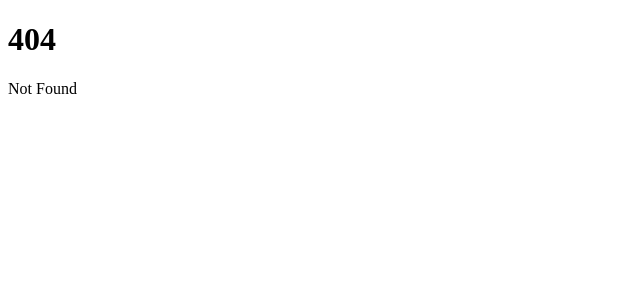
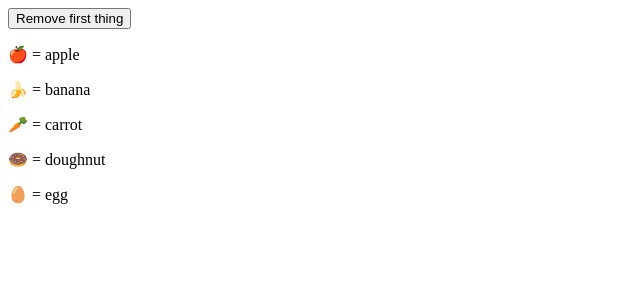
Before and after one commit to socool/svelte-demo, a SvelteKit app: page /part1/logic/keyed in a window 1280 px wide. Before the commit this address had no page. Shown: the top 300 px of the page, without its empty margins (0-640 px from the left). Built offline with nearby package versions, Linux system fonts and the light colour scheme.

Commit message:
Keyed each blocks

```diff
--- a/src/routes/+page.svelte
+++ b/src/routes/+page.svelte
@@ -49,6 +49,7 @@
     <a href="/">Home</a>
     <a href="/part1">Part 1</a>
     <a href="/part1/logic">Logic</a>
+    <a href="/part1/logic/keyed">Keyed each blocks</a>
 </nav>
 
 <h2>Component</h2>
--- /dev/null
+++ b/src/routes/part1/logic/keyed/+page.svelte
@@ -0,0 +1,24 @@
+<script>
+    import Thing from './Thing.svelte';
+import thing from './Thing.svelte';
+
+    let things = [
+        {id: 1, name: 'apple'},
+        {id: 2, name: 'banana'},
+        {id: 3, name: 'carrot'},
+        {id: 4, name: 'doughnut'},
+        {id: 5, name: 'egg'}
+    ];
+
+    function handleClick(){
+        things = things.slice(1);
+    }
+</script>
+
+<button on:click={handleClick}>
+    Remove first thing
+</button>
+
+{#each things as thing (thing.id)}
+    <Thing name={thing.name} />
+{/each}
--- /dev/null
+++ b/src/routes/part1/logic/keyed/Thing.svelte
@@ -0,0 +1,18 @@
+<script>
+	const emojis = {
+		apple: '🍎',
+		banana: '🍌',
+		carrot: '🥕',
+		doughnut: '🍩',
+		egg: '🥚'
+	};
+
+	// the name is updated whenever the prop value changes...
+	export let name;
+
+	// ...but the "emoji" variable is fixed upon initialisation
+	// of the component because it uses `const` instead of `$:`
+	const emoji = emojis[name];
+</script>
+
+<p>{emoji} = {name}</p>
```
